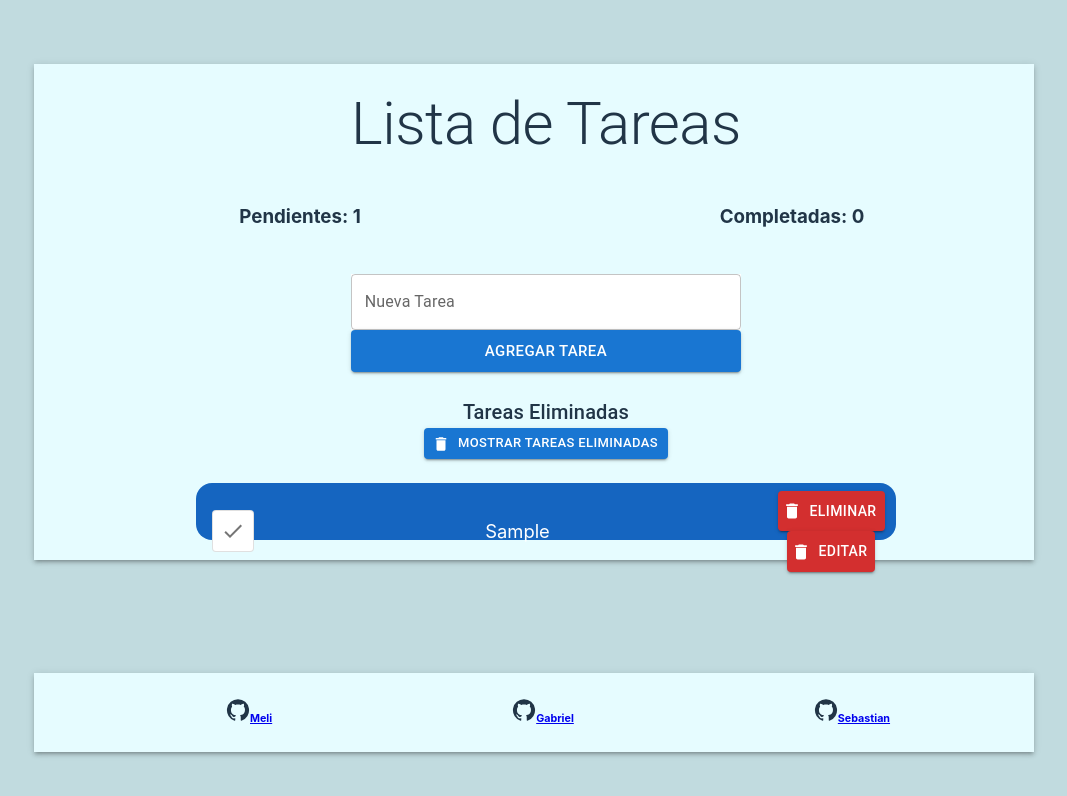
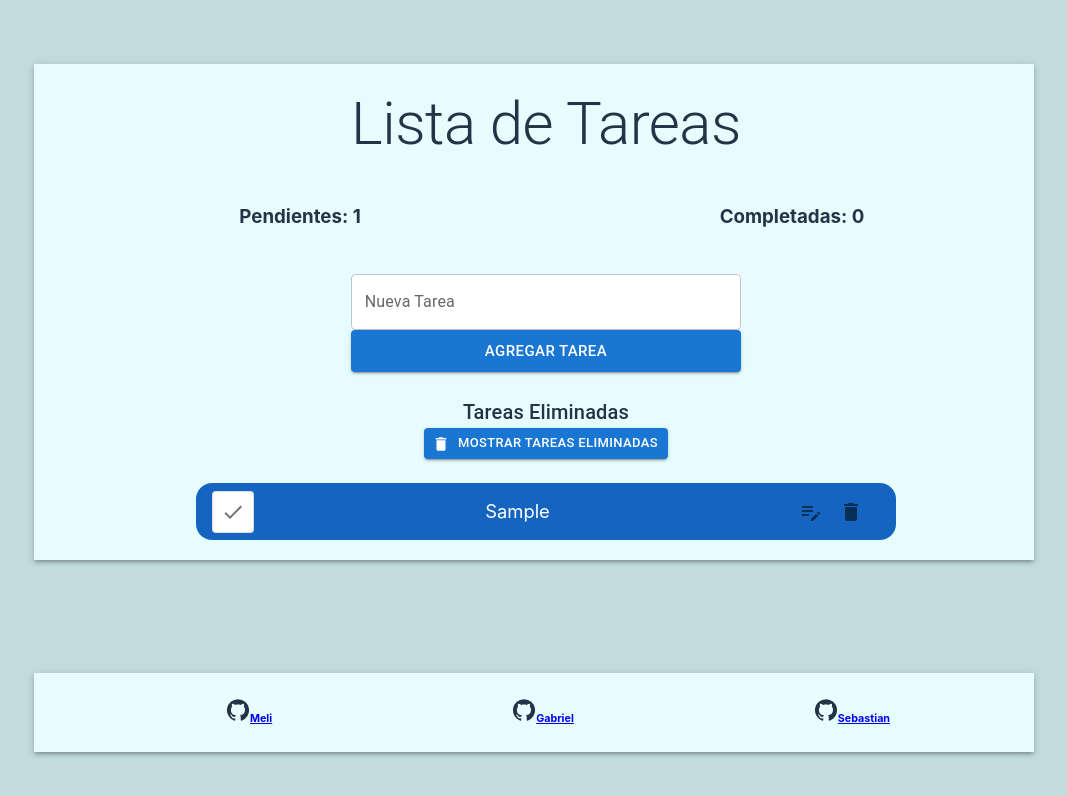
Before and after one commit to MelinaCampos/Trabajo-Final-G6, a React (Vite) app: page / in a window 1280 px wide. Both pictures are taken after typing "Sample" into the empty fields and a click on the button "AGREGAR TAREA". Shown: the top 796 px of the page, without its empty margins (106-1173 px from the left). Built offline with nearby package versions, Linux system fonts and the light colour scheme.

Commit message:
Iconos
Cambio de Iconos y Estilos

```diff
--- a/src/components/TaskItem/TaskItem.jsx
+++ b/src/components/TaskItem/TaskItem.jsx
@@ -3,7 +3,10 @@ import Button from "@mui/material/Button";
 import DeleteIcon from "@mui/icons-material/Delete";
 import CheckIcon from "@mui/icons-material/Check";
 import ToggleButton from "@mui/material/ToggleButton";
-import { Grid, TextField } from "@mui/material";
+import { Grid, TextField, IconButton } from "@mui/material";
+import EditNoteIcon from '@mui/icons-material/EditNote';
+import SaveRoundedIcon from '@mui/icons-material/SaveRounded';
+import CancelPresentationRoundedIcon from '@mui/icons-material/CancelPresentationRounded';
 
 const TaskItem = ({
   tareaId,
@@ -53,15 +56,15 @@ const TaskItem = ({
         <>
           <Grid item alignItems="center" xs={12} md={9} sx={{ color: "white" }}>
             <TextField
-              size="medium"
+              size="small"
               label="Editar Tarea"
               value={editadoNombreTarea}
               onChange={handleCambiarInput}
-              sx={{ width: "40%", bgcolor: "white" }}
+              sx={{ width: "40%" }}
             />
           </Grid>
           <Grid item xs={6} md={2}>
-            <Button
+            {/* <Button
               size="medium"
               color="success"
               variant="contained"
@@ -82,7 +85,13 @@ const TaskItem = ({
               startIcon={<DeleteIcon />}
             >
               Cancelar
-            </Button>
+            </Button> */}
+            <IconButton aria-label="Guardar" onClick={handleGuardar}>
+              <SaveRoundedIcon />
+            </IconButton>
+            <IconButton aria-label="Cancelar" onClick={handleCancelarEditar}>
+              <CancelPresentationRoundedIcon />
+            </IconButton>
           </Grid>
         </>
       ) : (
@@ -103,7 +112,7 @@ const TaskItem = ({
             </span>
           </Grid>
           <Grid item xs={6} md={2}>
-            <Button
+            {/* <Button
               size="medium"
               color="error"
               variant="contained"
@@ -112,7 +121,6 @@ const TaskItem = ({
               onClick={onEliminar}
               startIcon={<DeleteIcon />}
             >
-              Eliminar
             </Button>
             <Button
               size="medium"
@@ -121,10 +129,15 @@ const TaskItem = ({
               type="submit"
               sx={{ p: 1 }}
               onClick={handleEditar}
-              startIcon={<DeleteIcon />}
+              startIcon={<EditNoteIcon />}
             >
-              Editar
-            </Button>
+            </Button> */}
+            <IconButton aria-label="Editar Tarea" onClick={handleEditar}>
+              <EditNoteIcon />
+            </IconButton>
+            <IconButton aria-label="Eliminar Tarea" onClick={onEliminar}>
+              <DeleteIcon />
+            </IconButton>
           </Grid>
         </>
       )}
```
